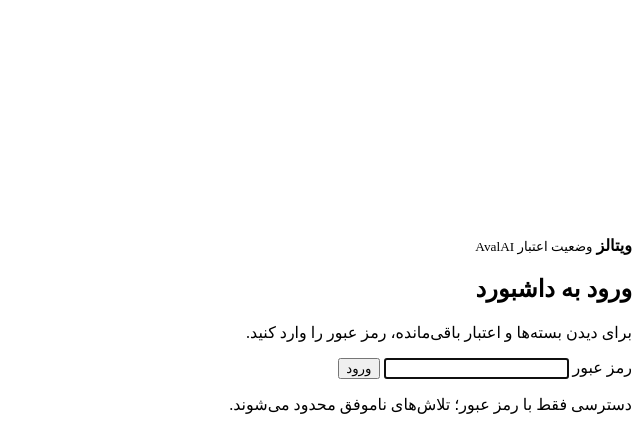
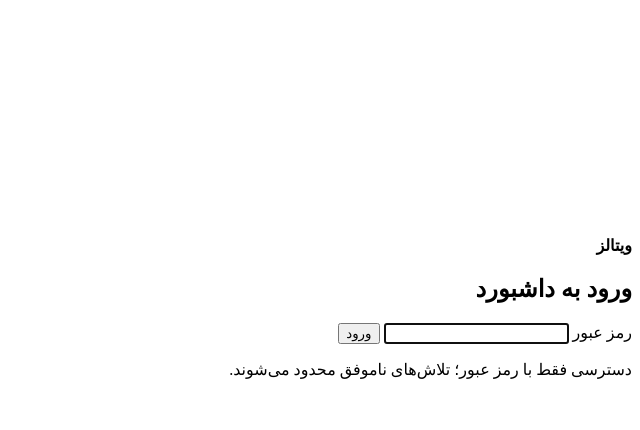
Before and after one commit to m-hosseinpour/vitals, a Python web app: template app/templates/login.html in a window 1280 px wide. Shown: the part 1040-1470 px from the top of the page, without its empty margins (640-1280 px from the left). After the commit the page ends 1419 px from the top, so only its background shows below. Run offline with Jinja, Linux system fonts and the light colour scheme; the template is opened without the code that fills it, so the values that code supplies are empty.

Commit message:
docs: keep the dashboard copy generic
Vitals is a general dashboard, with AvalAI credit as its first section. The page title, login page, brand, systemd unit, package metadata, and README no longer present the whole app as an AvalAI credit tool; the AvalAI-specific labels stay inside that section.

Also record the project rule that every change is committed and pushed.

Co-authored-by: Mahdi Hosseinpour

```diff
--- a/app/__init__.py
+++ b/app/__init__.py
@@ -1 +1 @@
-"""Vitals — a small AvalAI credit dashboard."""
+"""Vitals — a small, password-protected web dashboard."""
--- a/app/templates/dashboard.html
+++ b/app/templates/dashboard.html
@@ -1,6 +1,6 @@
 {% extends "base.html" %}
 
-{% block title %}ویتالز — وضعیت اعتبار{% endblock %}
+{% block title %}ویتالز — داشبورد{% endblock %}
 {% block body_class %}app-page{% endblock %}
 
 {% block content %}
@@ -13,7 +13,6 @@
     </span>
     <span class="brand-text">
       <strong>ویتالز</strong>
-      <small>وضعیت اعتبار <bdi>AvalAI</bdi></small>
     </span>
   </div>
   <form method="post" action="/logout">
--- a/app/templates/login.html
+++ b/app/templates/login.html
@@ -6,7 +6,7 @@
 {% block content %}
 <main class="login-wrap">
   <section class="login-card" aria-labelledby="login-title">
-    <div class="brand brand-login">
+    <div class="brand">
       <span class="brand-mark">
         <svg viewBox="0 0 24 24" fill="none" stroke="currentColor" stroke-width="1.8" stroke-linecap="round" stroke-linejoin="round" aria-hidden="true">
           <path d="M2.8 12h3.9l2.4-6.2 4.3 12.4 2.4-6.2h5.4"></path>
@@ -14,12 +14,10 @@
       </span>
       <span class="brand-text">
         <strong>ویتالز</strong>
-        <small>وضعیت اعتبار <bdi>AvalAI</bdi></small>
       </span>
     </div>
 
     <h1 id="login-title">ورود به داشبورد</h1>
-    <p class="login-sub">برای دیدن بسته‌ها و اعتبار باقی‌مانده، رمز عبور را وارد کنید.</p>
 
     {% if error %}
       <p class="notice notice-error" role="alert">{{ error }}</p>
--- a/pyproject.toml
+++ b/pyproject.toml
@@ -1,7 +1,7 @@
 [project]
 name = "vitals"
 version = "0.1.0"
-description = "A small, password-protected dashboard for AvalAI packages and remaining credit."
+description = "A small, password-protected web dashboard."
 requires-python = ">=3.12"
 dependencies = [
     "argon2-cffi>=25.1.0",
```
Also changed, not shown: AGENTS.md (added, +13 -0 lines), app/static/app.css (+1 -13 lines), README.md, 1 other file.
